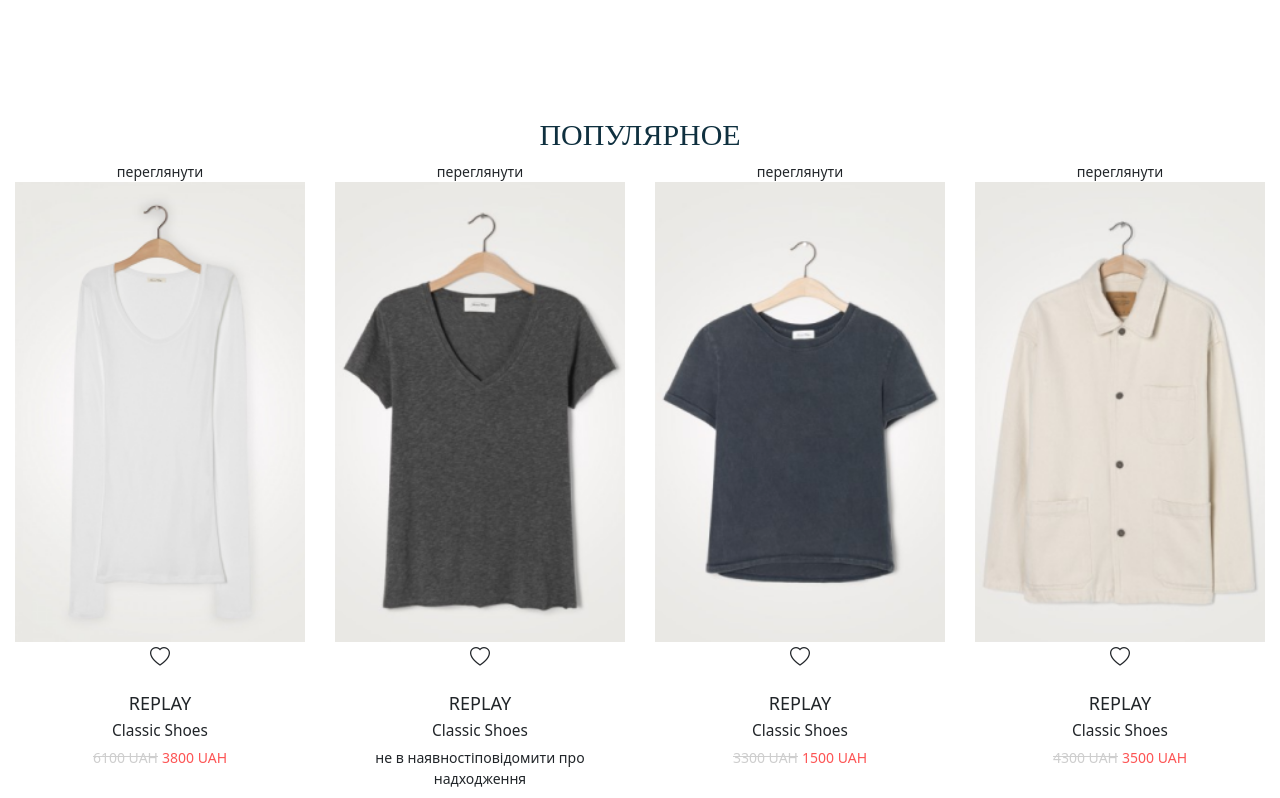
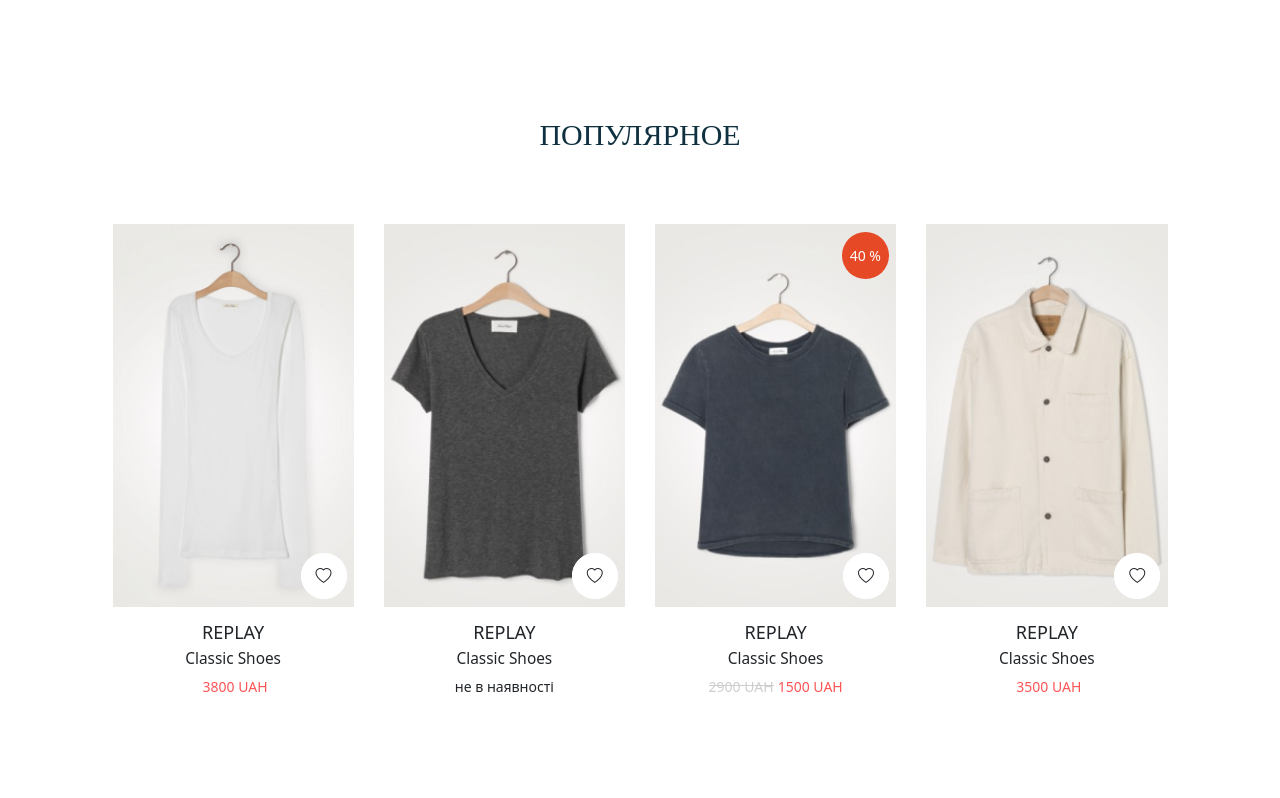
Before and after one commit to MariiaUdovytska/Allegria-Womens-Clothing-Store, a React (Create React App) app in the folder allegria-womens-clothing-store/: page / in a window 1280 px wide. Shown: the part 1562-2360 px from the top of the page. Built offline with nearby package versions, Linux system fonts and the light colour scheme.

Commit message:
add styles for ProsuctCards

```diff
--- a/allegria-womens-clothing-store/src/ProductCard.js
+++ b/allegria-womens-clothing-store/src/ProductCard.js
@@ -5,19 +5,17 @@ import './css/productCard.css';
 function ProductCard(props) {
 
 	let showBusket = props.price !== undefined;
-	// let link = `/productPage?id=${props.idProduct}`;
-	// if (props.idProduct === undefined) {
-	// 	link = '/';
-	// }
+	let showSale = props.sale !== undefined;
 	return (
 		<div className='cardd'>
 			<div className='card__body'>
-				<span className='card__body-hover'>переглянути</span>
+				<span className='card__body-hover'><span>переглянути</span></span>
 				<div className='card__body-img'>
 					<img src={props.image} alt='imageProduct'></img>
 					<div className='card__body-icons'>
-						<div className='card__body-up-like'><i className='bi bi-heart' style={{ fontSize: '20px' }}></i></div>
-						<div className='card__body-up-sale' style={{ visibility: (props.saleProduct === true ? 'visible' : 'hidden') }}><span>Sale</span></div>
+						<div className='card__body-up-like'><i className='bi bi-heart-fill' style={{ fontSize: '16px', color: '#E64926' }}></i></div>
+						<div className='card__body-up-like dopempty'><i className='bi bi-heart' style={{ fontSize: '16px' }}></i></div>
+						<div className='card__body-up-sale' style={{ visibility: (showSale === true ? 'visible' : 'hidden') }}><span>{props.sale} %</span></div>
 					</div>
 				</div>
 				<div className='card__body-nameprice'>
@@ -29,8 +27,7 @@ function ProductCard(props) {
 							<div className='card__body-nameprice-price'><span>{props.price}</span></div>
 						</div>
 						: <div className='card__body-nameprice-instock'>
-							<span className='card__body-nameprice-havnot'>не в наявності</span>
-							<span className='card__body-nameprice-reportadmission'>повідомити про надходження</span>
+							<div className='card__body-nameprice-havnot'>не в наявності</div>
 						</div>
 					}
 				</div>
--- a/allegria-womens-clothing-store/src/css/previewPopular.css
+++ b/allegria-womens-clothing-store/src/css/previewPopular.css
@@ -1,21 +1,27 @@
 .preview-popular{
-	margin-top: 120px;
+	max-width: 1085px;
+   margin: 120px auto 0px;
 	padding: 0px 15px;
 }
 .preview-popular__body{
 	text-align: center;
 	width: 100%;
-
+	height: 100%;
 }
 .preview-popular__body h2{
 	font-size: 2.14rem;
 	text-transform: uppercase;
 	color: #0F303F;
 	font-family: 'Cormorant Garamond', serif;
+	margin-bottom: 70px;
 }
 
-.swiper {
+.swiper {}
+.mySwiper{
+	height: 100%!important;
 	width: 100%;
+}
+.swiper-wrapper{
 	height: 100%;
 }
 .swiper-pagination{
@@ -23,6 +29,8 @@
 }
 .swiper-slide {
 	background: #fff;
+	min-height: 100%!important;
+	height: unset!important;
 
 	/* Center slide text vertically */
 	display: -webkit-box;
--- a/allegria-womens-clothing-store/src/css/productCard.css
+++ b/allegria-womens-clothing-store/src/css/productCard.css
@@ -10,7 +10,39 @@
 	justify-content: space-between;
 	position: relative;
 }
-.card__body-hover{}
+.card__body-hover{
+	display: none;
+	cursor: pointer;
+	position: absolute;
+	width: 100%;
+	top: 50%;
+   transform: translate(0, -50%);
+	color: #2F3035;
+	text-align: center;
+	z-index: 1;
+	background-color: #fff;
+}
+.card__body-hover span{
+	display: block;
+	font-size: 1.12rem;
+	background-color: #FFFFFF;
+	opacity: 0.9;
+	box-shadow: 0px 0px 15px rgba(0, 0, 0, 0.2);
+	border-radius: 3px;
+}
+.cardd:hover:hover .card__body-hover{
+	display: block;
+	opacity: 0.5;
+	transition: all 2s;
+}
+
+
+.card__body-img {
+	height: 100%;
+	position: relative;
+	width: 100%;
+	height: 100%;
+}
 .card__body-img img{
 	display: block;
 	width: 100%;
@@ -18,9 +50,35 @@
 	object-fit: cover;
 }
 .card__body-icons{}
-.card__body-up-like{}
-.card__body-up-sale{}
-.card__body-nameprice{}
+.card__body-up-like{
+	position: absolute;
+	right: 3%;
+	bottom: 2%;
+	background-color: #fff;
+	padding: 15px;
+	border-radius: 50%;
+}
+.card__body-up-like .bi-heart,
+.card__body-up-like .bi-heart-fill{
+	display: flex;
+}
+.dopempty:hover{
+	opacity: 0;
+	transition: opacity 0.3s;
+}
+.card__body-up-sale{
+	position: absolute;
+	top: 2%;
+	right: 3%;
+	background-color: #E64926;;
+	padding: 13px 8px;
+	border-radius: 50%;
+	color: #fff;
+}
+
+.card__body-nameprice{
+	margin-top: 15px;
+}
 .card__body-nameprice h4{
 	text-transform: uppercase;
 	font-size: 1.29rem;
@@ -54,4 +112,3 @@
 }
 .card__body-nameprice-instock{}
 .card__body-nameprice-havnot{}
-.card__body-nameprice-reportadmission{}
--- a/allegria-womens-clothing-store/src/data/stockCards.json
+++ b/allegria-womens-clothing-store/src/data/stockCards.json
@@ -5,8 +5,6 @@
 		"name":"REPlay",
 		"categories":" Classic shoes",
 		"price": "3800 UAH",
-		"sale": false,
-		"oldPrice":"6100 UAH",
 		"cod":"",
 		"color":"yellow",
 		"position":"respect",
@@ -17,7 +15,7 @@
 		"image": "./image/products/image 38.png",
 		"name":"REPlay",
 		"categories":" Classic shoes",
-		"sale": false,
+
 		"oldPrice":"5300 UAH",
 		"cod":"",
 		"color":"yellow",
@@ -29,9 +27,9 @@
 		"image": "./image/products/image 39.png",
 		"name":"REPlay",
 		"categories":" Classic shoes",
+		"sale": "40",
 		"price": "1500 UAH",
-		"sale": false,
-		"oldPrice":"3300 UAH",
+		"oldPrice":"2900 UAH",
 		"cod":"",
 		"color":"yellow",
 		"position":"respect",
@@ -43,8 +41,6 @@
 		"name":"REPlay",
 		"categories":" Classic shoes",
 		"price": "3500 UAH",
-		"sale": false,
-		"oldPrice":"4300 UAH",
 		"cod":"",
 		"color":"yellow",
 		"position":"respect",
@@ -56,7 +52,7 @@
 		"name":"REPlay",
 		"categories":" Classic shoes",
 		"price": "4500 UAH",
-		"sale": false,
+		"sale": "30",
 		"oldPrice":"7300 UAH",
 		"cod":"",
 		"color":"yellow",
@@ -69,7 +65,7 @@
 		"name":"REPlay",
 		"categories":" Classic shoes",
 		"price": "1500 UAH",
-		"sale": true,
+		"sale": "20",
 		"oldPrice":"2000 UAH",
 		"cod":"",
 		"color":"yellow",
@@ -81,9 +77,9 @@
 		"image": "./image/products/image 39.png",
 		"name":"REPlay",
 		"categories":" Classic shoes",
-		"price": "7000 UAH",
-		"sale": true,
-		"oldPrice":"8000 UAH",
+		"price": "1500 UAH",
+		"sale": "55",
+		"oldPrice":"3300 UAH",
 		"cod":"",
 		"color":"yellow",
 		"position":"respect",
@@ -95,8 +91,6 @@
 		"name":"REPlay",
 		"categories":" Classic shoes",
 		"price": "1000 UAH",
-		"sale": false,
-		"oldPrice":"1600 UAH",
 		"cod":"",
 		"color":"yellow",
 		"position":"respect",
```
